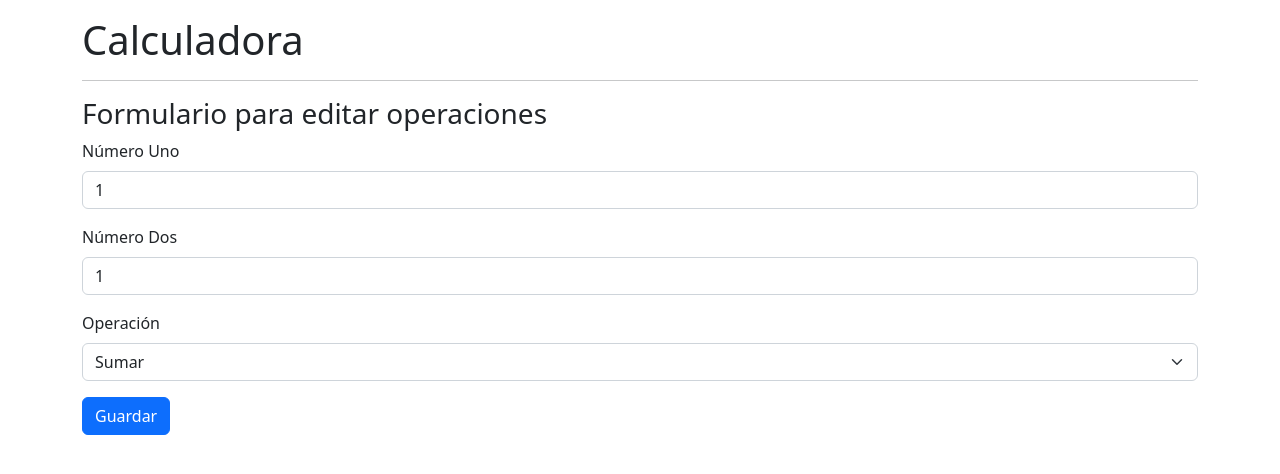
After one commit to Olver2000/Ejercicio, a PHP site: page /Ejercicio/editar.php?id=1 in a window 1280 px wide. The commit adds this page. Shown: the top 474 px of the page. Run offline with PHP 8.4, Linux system fonts and the light colour scheme; tables that the repository leaves empty or names only in its code hold one stand-in row (values such as "Sample post").

Commit message:
PROYECTO TERMINADO

```diff
--- a/config/config.php
+++ b/config/config.php
@@ -7,7 +7,7 @@ define('DIR', dirname(__FILE__));
 
 //Parámetros para la base de datos
 define('HOST', 'localhost');
-define('DB', 'calculadora_db');
+define('DB', 'calculadora');
 define('USER', 'root');
 define('PASSWORD', 'root');
 define('CHARSET', 'utf8mb4');
--- a/models/calculadoraModel.php
+++ b/models/calculadoraModel.php
@@ -4,8 +4,8 @@ include_once dirname(__FILE__) . '../../Config/config.php';
 class Calculator
 {
     private $id;
-    public $num1;
-    public $num2;
+    public $num_uno;
+    public $num_dos;
     public $operacion;
     public $resultado;
     private $db;
@@ -21,21 +21,48 @@ class Calculator
         return $this->id;
     }
 
+    public function getbyId($id)
+    {
+        $operacion = [];
+
+        try {
+            $sql = "SELECT * FROM operaciones WHERE id = $id";
+            $query  = $this->db->conect()->query($sql);
+
+
+            while ($row = $query->fetch()) {
+                $item            = new Calculator();
+                $item->id        = $row['id'];
+                $item->num_uno   = $row['num_uno'];
+                $item->num_dos   = $row['num_dos'];
+                $item->operacion = $row['operacion'];
+                $item->resultado = $row['resultado'];
+
+                array_push($operacion, $item);
+            }
+
+
+            return $operacion;
+        } catch (PDOException $e) {
+            die($e->getMessage());
+        }
+    }
+
     public function getAll()
     {
         $items = [];
 
         try {
 
-            $sql = 'SELECT calculadora.id, calculadora.num1, calculadora.num2,  calculadora.operacion, calculadora.resultado FROM calculadora';
+            $sql = 'SELECT operaciones.id, operaciones.num_uno, operaciones.num_dos, OPERADORES.nombre AS operacion, operaciones.resultado FROM operaciones JOIN OPERADORES ON operaciones.operacion = OPERADORES.id';
             $query  = $this->db->conect()->query($sql);
 
             while ($row = $query->fetch()) {
 
                 $item            = new Calculator();
                 $item->id        = $row['id'];
-                $item->num1      = $row['num1'];
-                $item->num2      = $row['num2'];
+                $item->num_uno   = $row['num_uno'];
+                $item->num_dos   = $row['num_dos'];
                 $item->operacion = $row['operacion'];
                 $item->resultado = $row['resultado'];
 
@@ -47,17 +74,19 @@ class Calculator
             die($e->getMessage());
         }
     }
+
     public function store($datos)
     {
         try {
             $resultado = self::resultado($datos);
-            $sql = 'INSERT INTO calculadora(num1, num2, operacion, resultado) VALUES(:num1, :num2, :operacion, :resultado)';
+            $sql = 'INSERT INTO operaciones(num_uno, num_dos, operacion, resultado) VALUES(:num_uno, :num_dos, :operacion, :resultado)';
 
             $db = new DataBase();
-            $prepare = $db->conect()->prepare($sql);
+
+            $prepare = $this->db->conect()->prepare($sql);
             $query = $prepare->execute([
-                'num1'   => $datos['num1'],
-                'num2'   => $datos['num2'],
+                'num_uno'   => $datos['num_uno'],
+                'num_dos'   => $datos['num_dos'],
                 'operacion' => $datos['operacion'],
                 'resultado' => $resultado,
             ]);
@@ -70,23 +99,71 @@ class Calculator
         }
     }
 
+    public function update($datos)
+    {
+        try {
+
+            $resultado = self::resultado($datos);
+
+            $sql = 'UPDATE operaciones SET num_uno = :num_uno, num_dos = :num_dos, operacion = :operacion, resultado = :resultado WHERE id = :id';
+
+            $prepare = $this->db->conect()->prepare($sql);
+            $query = $prepare->execute([
+                'id'        => $datos['id'],
+                'num_uno'   => $datos['num_uno'],
+                'num_dos'   => $datos['num_dos'],
+                'operacion' => $datos['operacion'],
+                'resultado' => $resultado,
+            ]);
+
+            if ($query) {
+                return true;
+            }
+        } catch (PDOException $e) {
+            die($e->getMessage());
+        }
+    }
+
+    public function delete($id)
+    {
+        try {
+            $sql = "DELETE FROM operaciones WHERE id=:id";
+
+            $prepare = $this->db->conect()->prepare($sql);
+            $query = $prepare->execute([
+                'id' => $id,
+            ]);
+
+            if ($query) {
+                return true;
+            }
+        } catch (Exception $e) {
+            die($e->getMessage());
+        }
+    }
+
     public function resultado($datos)
     {
         switch ($datos['operacion']) {
             case '1':
-                return $datos['num1'] + $datos['num2'];
+                return $datos['num_uno'] + $datos['num_dos'];
+                break;
+            case '2':
 
-            case '2':
-                return $datos['num1'] -  $datos['num2'];
-
+                return $datos['num_uno'] - $datos['num_dos'];
+                break;
             case '3':
-                return $datos['num1'] * $datos['num2'];
-
-            case '4':
-                return $datos['num1'] / $datos['num2'];
+                return $datos['num_uno'] * $datos['num_dos'];
+                # code...
+                break;
+            case '4': //División
+                return $datos['num_uno'] / $datos['num_dos'];
+                # code...
+                break;
 
             default:
                 return false;
+                break;
         }
     }
 }
--- a/models/conexion.php
+++ b/models/conexion.php
@@ -1,6 +1,6 @@
 <?php
 
-//require_once '../../Config/config.php';
+
 
 class Database
 {
--- /dev/null
+++ b/views/Calculadora/editar.php
@@ -0,0 +1,69 @@
+<?php
+include_once '../../Config/config.php';
+include_once '../../Models/calculadoraModel.php';
+
+$data = new Calculator();
+$registro = $data->getbyId($_REQUEST['id']);
+
+
+
+
+foreach ($registro as $operacion) {
+    $id     = $operacion->getId();
+    $num_uno   = $operacion->num_uno;
+    $num_dos   = $operacion->num_dos;
+    $operador  = $operacion->operacion;
+    $resultado = $operacion->resultado;
+}
+
+?>
+
+<!DOCTYPE html>
+<html lang="en">
+
+<head>
+    <meta charset="UTF-8">
+    <meta http-equiv="X-UA-Compatible" content="IE=edge">
+    <meta name="viewport" content="width=device-width, initial-scale=1.0">
+    <link rel="stylesheet" href="https://cdn.jsdelivr.net/npm/bootstrap@5.2.3/dist/css/bootstrap.min.css">
+    <title>Editar Operación</title>
+</head>
+
+<body class="my-3">
+    <div class="container">
+        <div class="row">
+            <div class="col">
+                <h1>Calculadora</h1>
+                <hr>
+                <h3>Formulario para editar operaciones</h3>
+                <form action="../../Controllers/calculadoracontroller.php" method="post">
+                    <input type="hidden" name="c" value="3">
+                    <input type="hidden" name="id" value="<?= $id ?>">
+                    <div class="mb-3">
+                        <label for="num_uno" class="form-label">Número Uno</label>
+                        <input type="number" class="form-control" id="num_uno" name="num_uno" value="<?= $num_uno ?>">
+                    </div>
+                    <div class="mb-3">
+                        <label for="num_dos" class="form-label">Número Dos</label>
+                        <input type="number" class="form-control" id="num_dos" name="num_dos" value="<?= $num_dos ?>">
+                    </div>
+                    <div class="mb-3">
+                        <label for="operacion" class="form-label">Operación</label>
+                        <select class="form-select" id="operacion" name="operacion" value="<?= '' ?>">
+                            <option value="1">Sumar</option>
+                            <option value="2">Restar</option>
+                            <option value="3">Multiplicar</option>
+                            <option value="4">Dividir</option>
+                        </select>
+                    </div>
+                    <div class="mb-3">
+                        <button type="submit" class="btn btn-primary mb-3">Guardar</button>
+                    </div>
+                </form>
+            </div>
+        </div>
+    </div>
+    <script src="https://cdn.jsdelivr.net/npm/bootstrap@5.2.3/dist/js/bootstrap.min.js"></script>
+</body>
+
+</html>
```
Also changed, not shown: Controllers/calculadoracontroller.php (+51 -7 lines), config/calculadora.sql (added, +46 -0 lines), views/Calculadora/index.php (+9 -9 lines).
